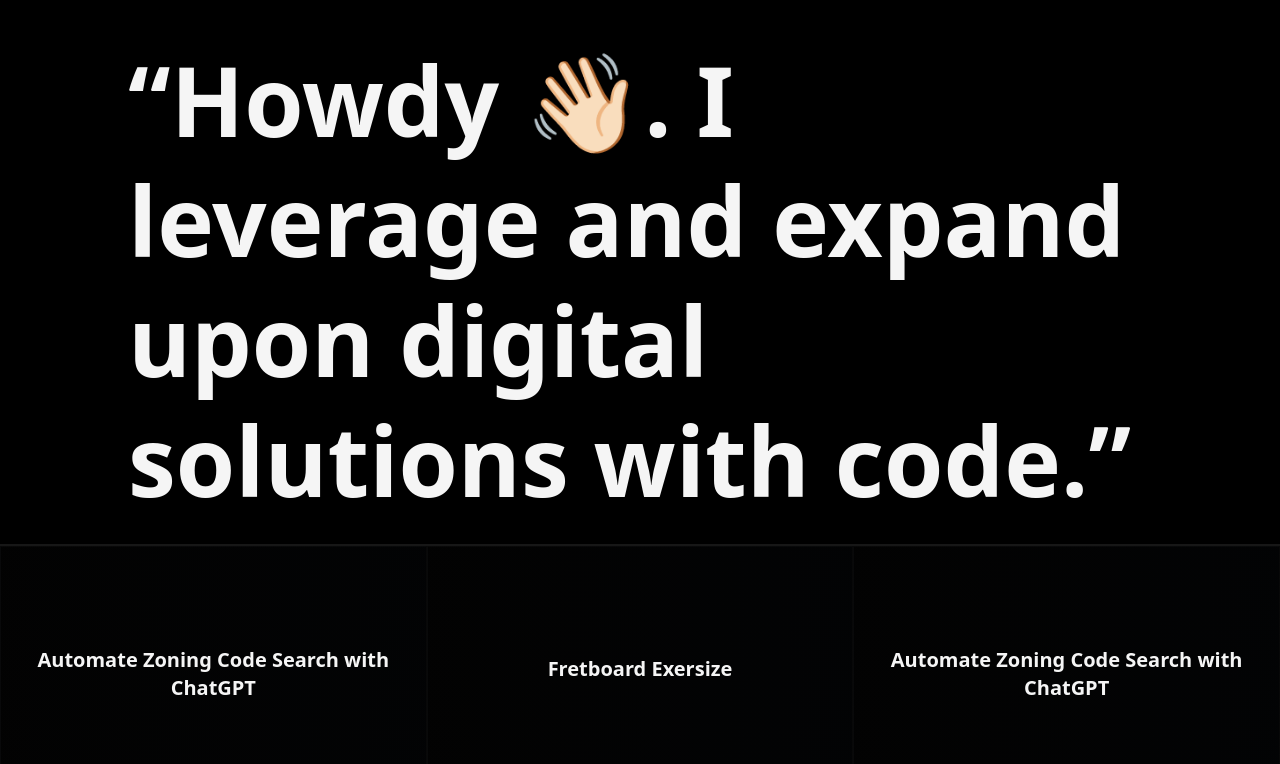
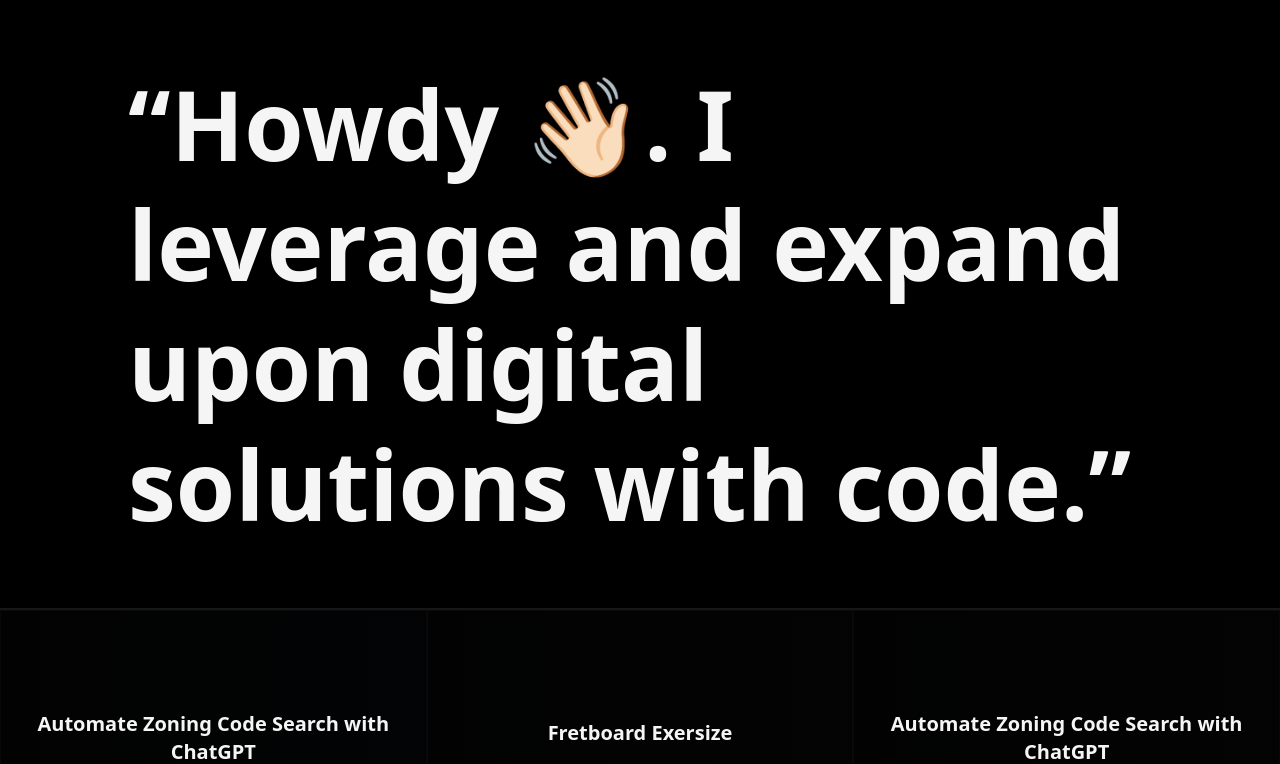
Before and after one commit to rylandcrouse/portfolio, a Next.js app: page / in a window 1280 px wide. Shown: the top 764 px of the page. Built offline with nearby package versions, Linux system fonts and the light colour scheme.

Commit message:
hero spacing

```diff
--- a/screens/home/sections/HeroSection.tsx
+++ b/screens/home/sections/HeroSection.tsx
@@ -4,9 +4,9 @@ type Props = {}
 
 const HeroSection = (props: Props) => {
   return (
-    <div className="min-h-[50vh] w-full flex pt-4 2xl:px-72 2xl:justify-start px-th justify-center font-bold">
+    <div className="min-h-[50vh] w-full flex md:pt-0 pt-4 2xl:px-72 2xl:justify-start px-th justify-center font-bold">
       <h1 className="self-center justify-self-center font-semibold !leading-tight
-      xl:text-8xl sm:text-[4vmax] text-3xl lg:my-6">
+      xl:text-8xl sm:text-[4vmax] text-3xl lg:my-16">
         “Howdy <span className="blog-title-emoji">👋🏻</span>. I leverage and expand upon digital solutions with code.”
       </h1>
      </div>
```
